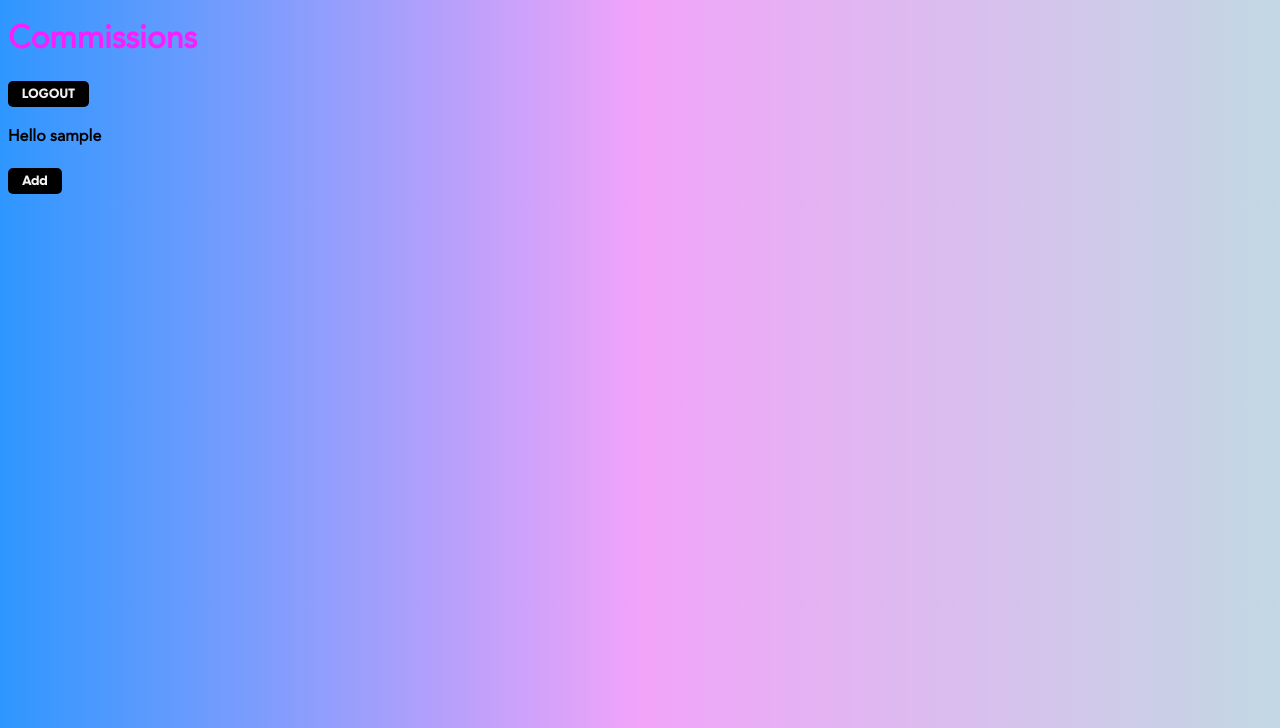
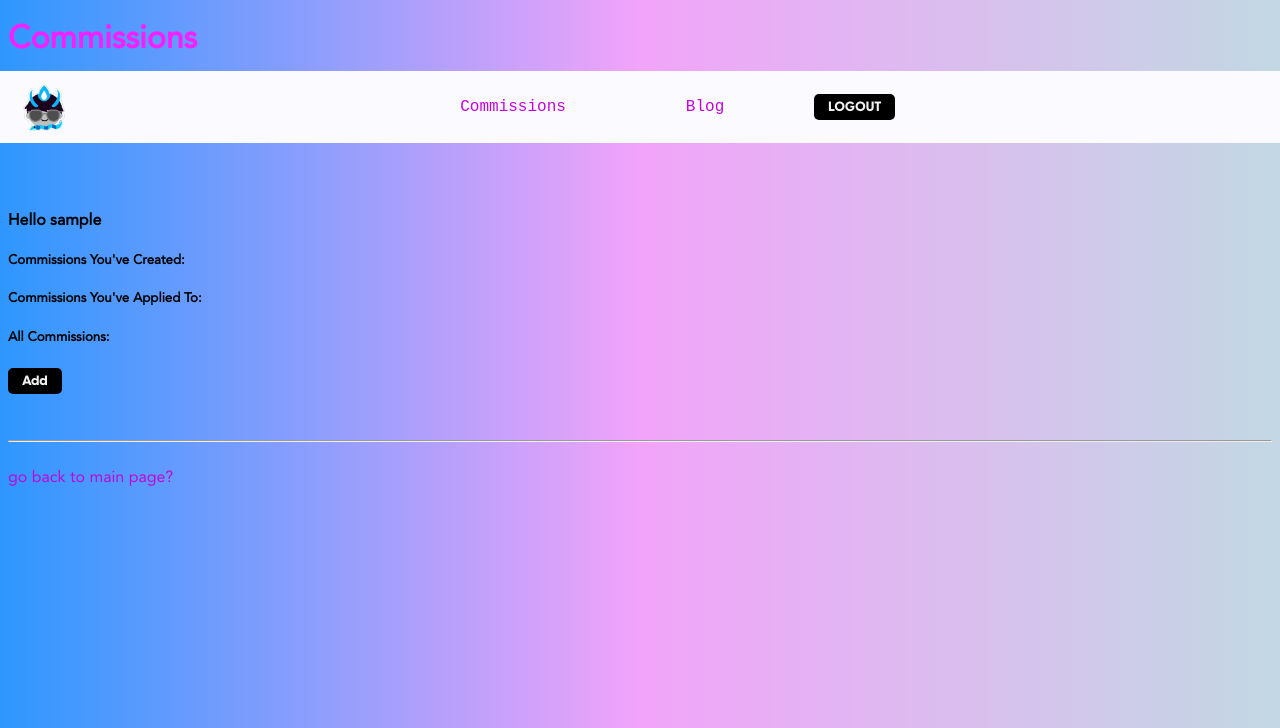
Before and after one commit to dreyan22/hobbysite-G-18, a Django app: page /commissions/list in a window 1280 px wide. Shown: the top 728 px of the page. Run offline with Django 5.2, Linux system fonts and the light colour scheme; the visitor is signed in with stand-in values (Sample User, id 1); data that the repository does not hold is empty.

Commit message:
Fixed css a little

```diff
--- a/hobbysite/commissions/templates/commissions/commission_header.html
+++ b/hobbysite/commissions/templates/commissions/commission_header.html
@@ -441,18 +441,65 @@
     </head>
     <body>
         {% load static %}
+        <center>
+            <nav class="nav-main">
+                <img src="{% static 'static_media/dab-stud.png'%}" alt='dabble_logo' class="logo">
+
+                <ul>
+                    <li><a href="/commissions/list"> Commissions </a></li>
+                    <li><a href="/commissions/list"> Blog </a></li>
+                    <li class="logout">
                         {% if request.user.is_authenticated %}
+
+                        <span>
                             <form action="{% url 'logout' %}" method="POST">
                                 {% csrf_token %}
                                 <button type="submit">LOGOUT</button>
                             </form>
+                        </span>
+
                         {% else %}
+
+                        <span>
                             <form action="{% url 'login' %}" method="POST">
                                 {% csrf_token %}
                                 <button type="submit">LOGIN</button>
                             </form>
+                        </span>
+
                         {% endif %}
+                    </li>
+                </ul>
+            </nav>
 
+            <header>
+            {% if request.user.is_authenticated %}
+                </center>
+                <br>
+                <br>
+
+                <div>
                     {% block content %}{% endblock %}
+                    {% if not is_main %}
+                    <footer>
+                        <br><br><hr>
+                        <br>
+                        <a href="/commissions/list">go back to main page?</a>
+                        <br>
+                    </footer>
+                    {% endif %}
+                </div>
+
+            {% else %}
+
+                <div class="centered">
+                    <div>
+                        <h1> Have an account? </h1>
+                        <a href="{% url 'login' %}"> click here to login </a>
+                    </div>
+                </div>
+
+            {% endif %}
+            </header>
     </body>
 </html>
--- a/hobbysite/commissions/templates/commissions/commission_list.html
+++ b/hobbysite/commissions/templates/commissions/commission_list.html
@@ -3,11 +3,27 @@
 {% load static %}
     {% if request.user.is_authenticated %}
         <h4>Hello {{ request.user.username }}</h4>
+        <h5>Commissions You've Created:</h5>
+        <ul>
+            {% for commission in object_list %}
+                {% if request.user.profile == commission.owner %}
+                    <li><a href="{{ commission.get_absolute_url }}">{{ commission.title }}</a></li>
+                {% endif %}
+            {% endfor %}
+        </ul>
+        <h5>Commissions You've Applied To:</h5>
+        <ul>
+            {% for commission in applied_commissions %}
+                <li><a href="{{ commission.get_absolute_url }}">{{ commission.title }}</a></li>
+            {% endfor %}
+        </ul>
     {% else %}
+        <p>Please log in to view your commissions.</p>
     {% endif %}
+    <h5>All Commissions:</h5>
     <ul>
         {% for commission in object_list %}
-        <li><a href="{{commission.get_absolute_url}}">{{ commission.title }}</a></li>
+            <li><a href="{{ commission.get_absolute_url }}">{{ commission.title }}</a></li>
         {% endfor %}
     </ul>
     {% if request.user.is_authenticated %}
@@ -15,5 +31,4 @@
             <button type="submit">Add</button>
         </form>
     {% endif %}
-
 {% endblock %}
```
Also changed, not shown: hobbysite/commissions/views.py (line endings or trailing spaces). Lines whose indentation alone changed are shown as unchanged.
